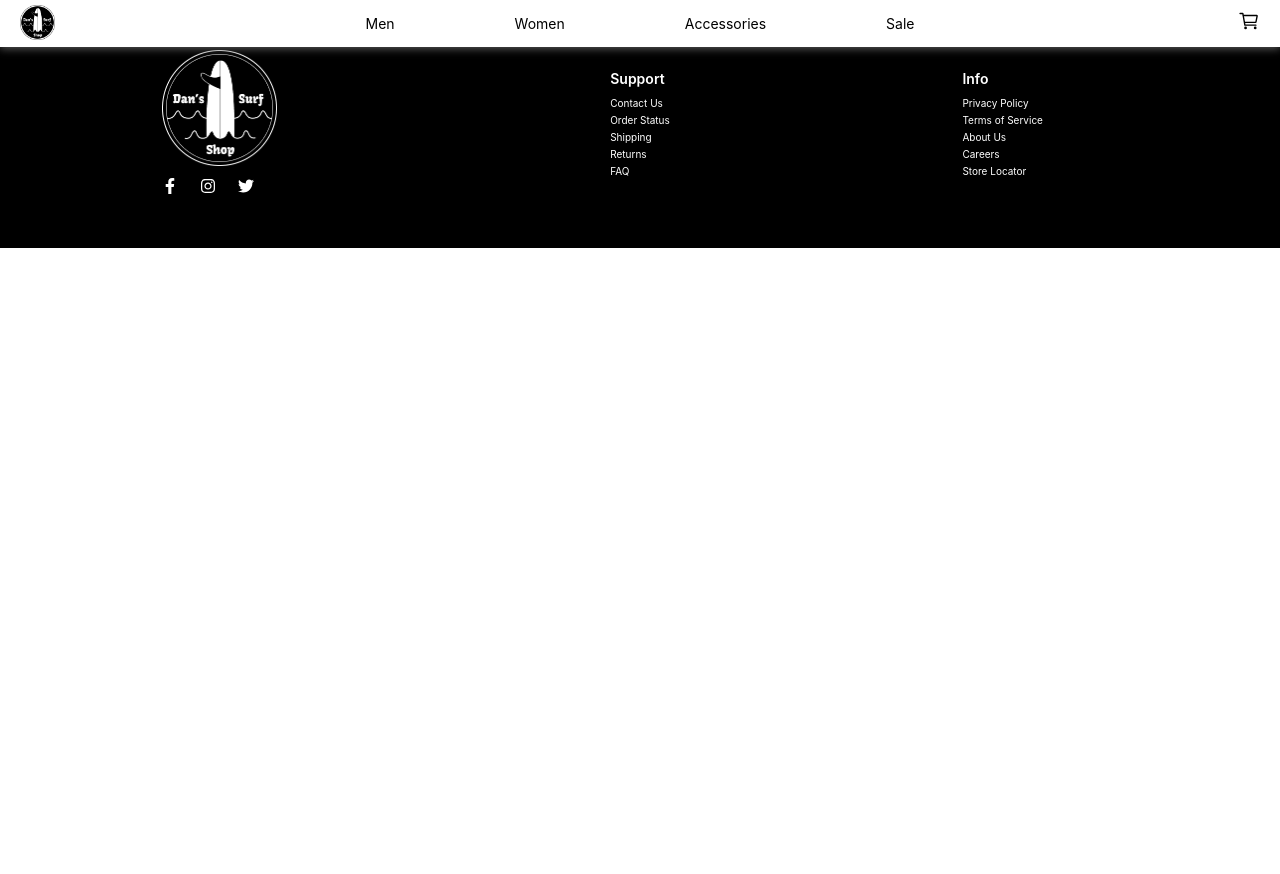
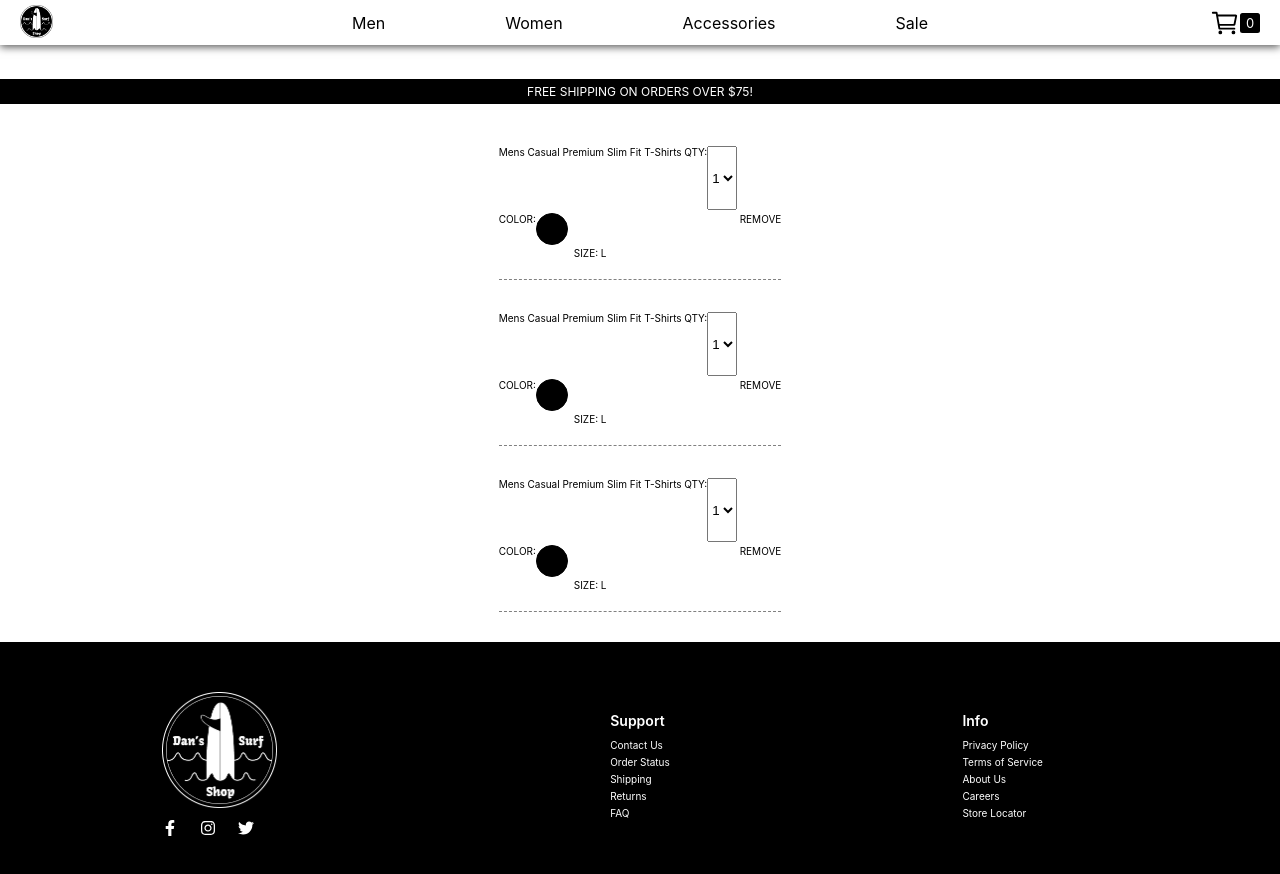
Before and after one commit to danlaratta/Dans_Surf_Shop, a React (Create React App) app in the folder frontend/: page /checkout in a window 1280 px wide. Shown: the top 874 px of the page. Before the commit the page ends 800 px from the top, so only its background shows below. Built offline with nearby package versions, Linux system fonts and the light colour scheme.

Commit message:
CartContext and shopping cart work

```diff
--- a/frontend/src/App.js
+++ b/frontend/src/App.js
@@ -7,9 +7,13 @@ import Sale from './pages/Sale'
 import Navbar from './components/Navbar'
 import Footer from './components/Footer'
 import ProductDetail from './pages/ProductDetail'
+import { CartProvider } from './context/CartContext'
+import Checkout from './pages/Checkout'
+
 
 function App() {
   return (
+    <CartProvider>
       <Router>
           <Navbar />
 
@@ -20,10 +24,12 @@ function App() {
             <Route path='/accessories' element={<Accessories />} />
             <Route path='/sale' element={<Sale />} />
             <Route path='/product' element={<ProductDetail />} />
+            <Route path='/checkout' element={<Checkout />} />
           </Routes>
 
           <Footer />
         </Router>
+    </CartProvider>
 
   )
 }
--- /dev/null
+++ b/frontend/src/components/CartCard.jsx
@@ -0,0 +1,119 @@
+import React from 'react'
+import styled from 'styled-components/macro'
+
+const Container = styled.div`
+    width: 100%;
+    border-bottom: 0.1rem dashed gray;
+`
+
+const Wrapper = styled.div`
+
+`
+
+const CardSection = styled.div`
+
+`
+
+const Image = styled.img`
+
+`
+
+const TextContainer = styled.div`
+    display: grid;
+    grid-template-rows: 2fr 1fr 1fr;
+    grid-template-areas:
+        "title   qty   nav"
+        "color   .          remove"
+        "size    .          .";
+    text-align: center;
+    grid-gap: 0.25rem;
+`
+
+const Title = styled.span`
+    grid-area: title;
+`
+
+const Quantity = styled.div`
+    display: flex;
+    grid-area: qty;
+`
+
+const Label = styled.label`
+
+`
+
+const QtySelect = styled.select`
+
+`
+
+const ColorContainer = styled.div`
+    display: flex;
+    grid-area: color;
+`
+
+const Colors = styled.div`
+    background-color: ${(props) => props.color};
+    width: 3rem;
+    height: 3rem;
+    border-radius: 50%;
+    border: 0.15rem solid #000;
+
+    &:hover {
+        transform: scale(1.1);
+        cursor: pointer;
+    }
+`
+
+const Remove = styled.span`
+    grid-area: remove;
+`
+
+const SizeContainer = styled.span`
+    grid-area: size;
+`
+
+const Size = styled.span`
+`
+
+const CartCard = () => {
+    return (
+        <Container>
+            <Wrapper>
+                <CardSection>
+                    <Image src="" />
+                </CardSection>
+
+                <CardSection>
+                    <TextContainer>
+                        <Title> Mens Casual Premium Slim Fit T-Shirts </Title>
+
+                        <Quantity>
+                            <Label> QTY: </Label>
+                            <QtySelect>
+                                <option value="1"> 1 </option>
+                                <option value="2"> 2 </option>
+                                <option value="3"> 3 </option>
+                                <option value="4"> 4 </option>
+                                <option value="5"> 5 </option>
+                            </QtySelect>
+                        </Quantity>
+
+                        <ColorContainer>
+                            <Label> COLOR: </Label>
+                            <Colors color='#000' />
+                        </ColorContainer>
+
+                        <Remove>  REMOVE </Remove>
+
+                        <SizeContainer>
+                            <Label> SIZE: </Label>
+                            <Size> L </Size>
+                        </SizeContainer>
+                    </TextContainer>
+                </CardSection>
+            </Wrapper>
+        </Container>
+    )
+}
+
+export default CartCard
--- a/frontend/src/components/FreeShipping.jsx
+++ b/frontend/src/components/FreeShipping.jsx
@@ -16,7 +16,7 @@ const FreeShippingBanner = styled.div`
 `
 
 const BannerText = styled.span`
-    font-size: 1rem;
+    font-size: 1.2rem;
     color: #fff;
 
 `
--- a/frontend/src/components/Navbar.jsx
+++ b/frontend/src/components/Navbar.jsx
@@ -1,7 +1,9 @@
+import { useContext } from 'react'
 import styled from 'styled-components/macro'
 import { Link } from 'react-router-dom'
 import NavLogo from '../assets/navLogo.png'
 import { IoCartOutline } from 'react-icons/io5'
+import CartContext from '../context/CartContext'
 
 const Container = styled.div`
     width: 100%;
@@ -43,7 +45,7 @@ const NavbarSection = styled.div`
 const LinkContainer = styled.div``
 
 const Links = styled(Link)`
-    font-size: 1.4rem;
+    font-size: 1.6rem;
     text-decoration: none;
     color: #000;
 `
@@ -55,12 +57,39 @@ const RightSection = styled.div`
     justify-content: flex-end;
 `
 
-const IconContainer = styled.div`
-    font-size: 2.2rem;
+const IconContainer = styled.div``
+
+const CheckoutLink = styled(Link)`
+    text-decoration: none;
+    font-size: 3rem;
+    color: #000;
+    display: flex;
+    justify-content: center;
+    align-items: center;
+`
+
+const AmountContainer = styled.div`
+    width: 1.4rem;
+    height: 1.4rem;
+    padding: 0.3rem;
+    background-color: #000;
+    border-radius: 0.25rem;
+    display: flex;
+    align-items: center;
+    justify-content: center;
+`
+
+const AmountText = styled.span`
+    color: #fff;
+    font-size: 1.3rem;
+    font-weight: 400;
 `
 
 
 const Navbar = () => {
+
+    const {cartItems} = useContext(CartContext)
+
     return (
         <Container>
             <Nav>
@@ -91,7 +120,13 @@ const Navbar = () => {
 
                 <RightSection>
                     <IconContainer>
-                        <IoCartOutline />
+                        <CheckoutLink to='/checkout'>
+                            <IoCartOutline />
+
+                            <AmountContainer>
+                                <AmountText> {cartItems.length} </AmountText>
+                            </AmountContainer>
+                        </CheckoutLink>
                     </IconContainer>
                 </RightSection>
             </Nav>
--- /dev/null
+++ b/frontend/src/context/CartContext.jsx
@@ -0,0 +1,20 @@
+import  { useState, createContext } from 'react'
+
+const CartContext = createContext()
+
+export const CartProvider = ({children}) => {
+    const [cartItems, setCartItems] = useState([])
+
+    const addToCart = (name, price) => {
+        // adds new cart items to cartItems state array and keeps previous items in array
+        setCartItems((prevState) => [...prevState, {name, price}])
+    }
+
+    return (
+        <CartContext.Provider value={{ cartItems, addToCart }}>
+            { children }
+        </CartContext.Provider>
+    )
+}
+
+export default CartContext
--- /dev/null
+++ b/frontend/src/pages/Checkout.jsx
@@ -0,0 +1,37 @@
+import React from 'react'
+import styled from 'styled-components/macro'
+import CartCard from '../components/CartCard'
+import FreeShipping from '../components/FreeShipping'
+
+const Container = styled.div`
+    width: 100%;
+    padding-top: 1.9rem;
+    display: flex;
+    flex-direction: column;
+    align-items: center;
+`
+
+const Test = styled.div`
+    display: flex;
+    flex-direction: column;
+    align-items: center;
+    gap: 2rem;
+    padding: 3rem 0rem;
+`
+
+
+const Checkout = () => {
+    return (
+        <Container>
+            <FreeShipping />
+
+            <Test>
+                <CartCard />
+                <CartCard />
+                <CartCard />
+            </Test>
+        </Container>
+    )
+}
+
+export default Checkout
--- a/frontend/src/pages/Mens.jsx
+++ b/frontend/src/pages/Mens.jsx
@@ -4,7 +4,7 @@ import Products from '../components/Products'
 
 const Container = styled.div`
     width: 100%;
-    padding-top: 0.55rem;
+    padding-top: 1.9rem;
     display: flex;
     flex-direction: column;
     align-items: center;
--- a/frontend/src/pages/ProductDetail.jsx
+++ b/frontend/src/pages/ProductDetail.jsx
@@ -1,7 +1,9 @@
-import React, { useState } from 'react'
+import React, { useState, useContext } from 'react'
 import styled from 'styled-components/macro'
 import TestImg from '../assets/test.jpeg'
 import FreeShipping from '../components/FreeShipping'
+import CartContext from '../context/CartContext'
+
 
 const Container = styled.div`
     width: 100%;
@@ -119,7 +121,10 @@ const Desc = styled.span`
     line-height: 1.6rem;
 `
 
-const ProductDetail = () => {
+const ProductDetail = ({name, price}) => {
+
+    const {addToCart} = useContext(CartContext)
+
     return (
         <Container>
             <FreeShipping />
@@ -162,7 +167,7 @@ const ProductDetail = () => {
                                 </DetailItems>
                             </DetailsContainer>
 
-                            <AddBtn> ADD TO CART </AddBtn>
+                            <AddBtn onClick={(() => addToCart(name, price))}> ADD TO CART </AddBtn>
 
                             <DetailsContainer>
                                 <DetailsTitle> DESCRIPTION:  </DetailsTitle>
```
Lines whose indentation alone changed are shown as unchanged.
